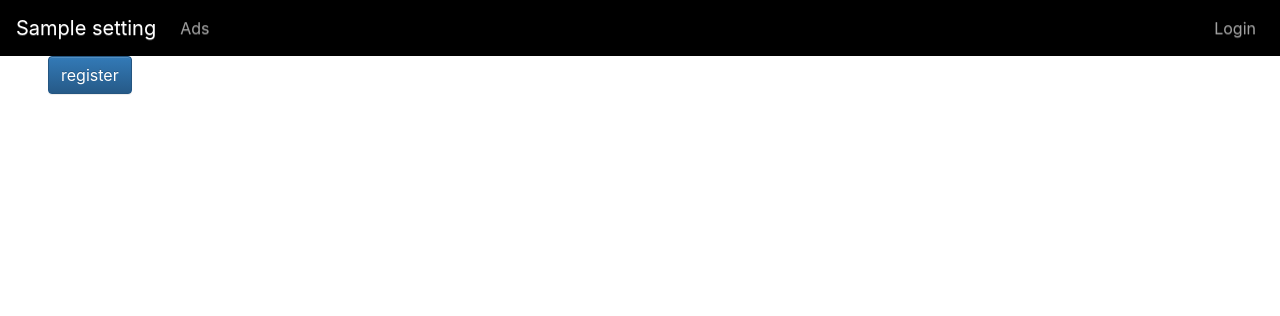
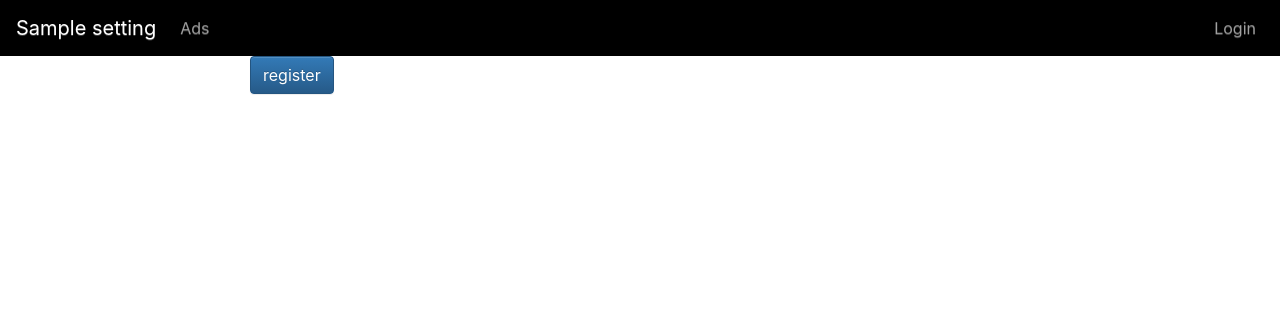
Before and after one commit to anuj-chourasiya/advertise-me, a Django app: template mysite/home/templates/registration/registeration.html in a window 1280 px wide. Shown: the top 316 px of the page. Run offline with Django 3.2, Linux system fonts and the light colour scheme; the template is opened without the code that fills it: most values are stand-ins (such as "Sample title", 1, 10 or a date in 2020); some libraries are stand-ins or nearby versions.

Commit message:
magin left and right

```diff
--- a/mysite/home/templates/registration/login_social.html
+++ b/mysite/home/templates/registration/login_social.html
@@ -2,7 +2,7 @@
 {% extends "base_menu.html" %}
 {% block content %}
 
-<div class="ml-5 mr-5">
+<div class="margin-left-right">
 {% if form.errors %}
   <p>Your username and password didn't match. Please try again.</p>
 {% endif %}
--- a/mysite/home/templates/registration/password_reset.html
+++ b/mysite/home/templates/registration/password_reset.html
@@ -1,7 +1,8 @@
 {% extends "base_menu.html" %}
 {% load crispy_forms_tags %}
 {% block content %}
-    <div class="content-section">
+<div class="margin-left-right">
+<div class="content-section">
         <form method="POST">
             {% csrf_token %}
             <fieldset class="form-group">
@@ -13,4 +14,5 @@
             </div>
         </form>
     </div>
-{% endblock content %}
+    </div>
+    {% endblock content %}
--- a/mysite/home/templates/registration/password_reset_complete.html
+++ b/mysite/home/templates/registration/password_reset_complete.html
@@ -1,7 +1,9 @@
 {% extends "base_menu.html" %}
 {% block content %}
-    <div class="alert alert-info">
+<div class="margin-left-right">
+<div class="alert alert-info">
         Your password has been set.
     </div>
     <a href="{% url 'login' %}">Sign In Here</a>
-{% endblock content %}
+    </div>
+    {% endblock content %}
--- a/mysite/home/templates/registration/password_reset_confirm.html
+++ b/mysite/home/templates/registration/password_reset_confirm.html
@@ -1,6 +1,7 @@
 {% extends "base_menu.html" %}
 {% load crispy_forms_tags %}
 {% block content %}
+<div class="margin-left-right">
     <div class="content-section">
         <form method="POST">
             {% csrf_token %}
@@ -13,4 +14,5 @@
             </div>
         </form>
     </div>
-{% endblock content %}
+    </div>
+    {% endblock content %}
--- a/mysite/home/templates/registration/registeration.html
+++ b/mysite/home/templates/registration/registeration.html
@@ -1,7 +1,7 @@
   {% extends "base_menu.html" %}
   {% load crispy_forms_tags %}
    {% block content %}
-   <div class="ml-5 mr-5">
+   <div class="margin-left-right">
   {% if form.errors %}
     <p>Your username and password didn't match. Please try again.</p>
   {% endif %}
```
